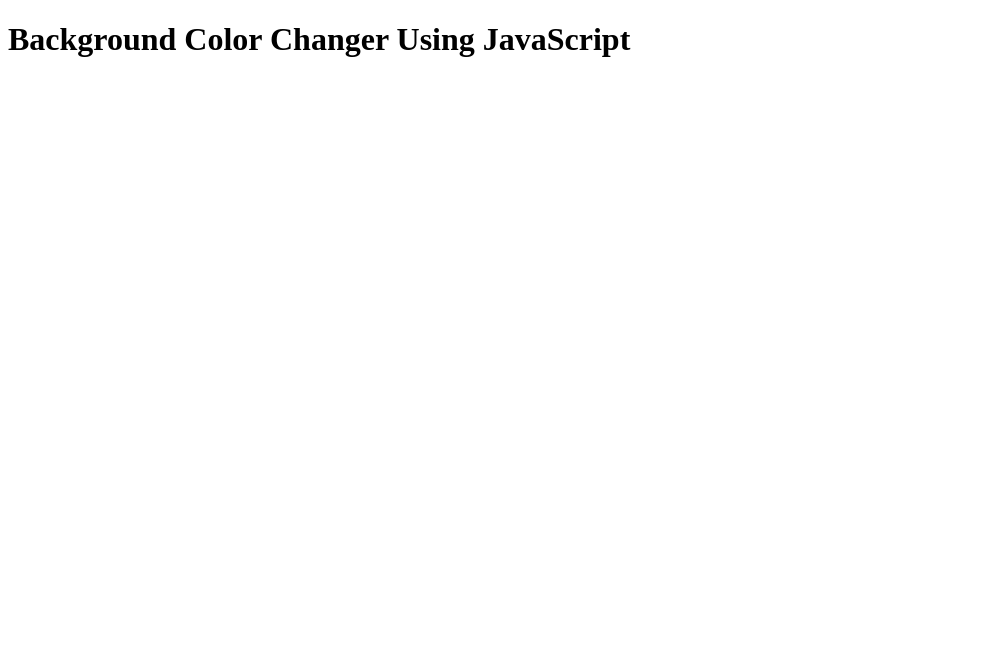
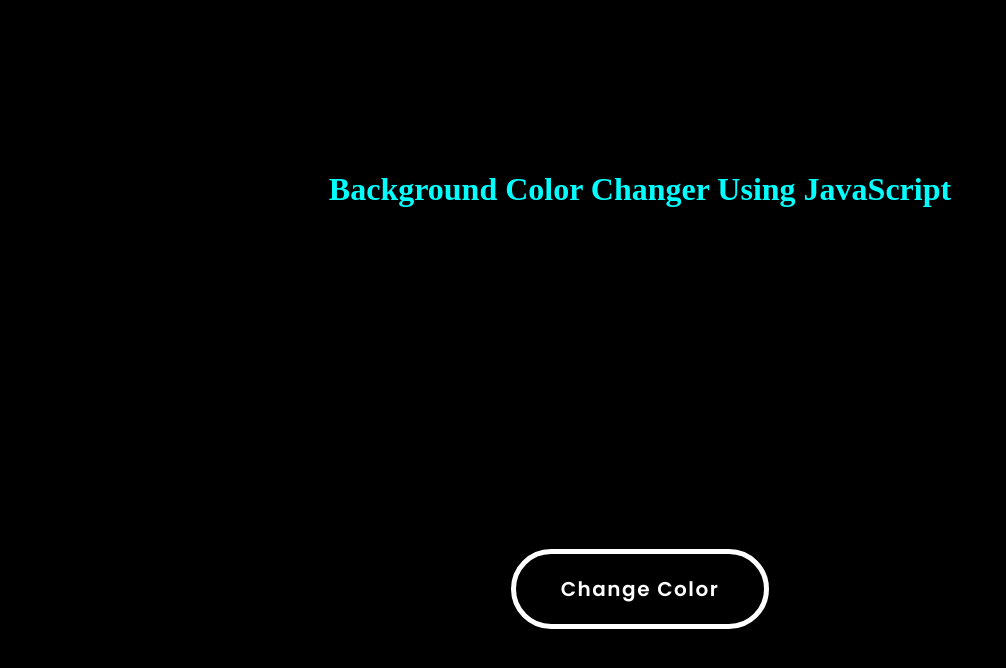
Before and after one commit to jpg04/jpg04-Web-Development-Project, a plain HTML site: page Bg-Color-Changer-Using-JS/index.html in a window 1280 px wide. Shown: the whole page, without its empty margins (0-1006 px from the left). Drawn offline with Linux system fonts and the light colour scheme.

Commit message:
Done with Background color changer project

```diff
--- a/Bg-Color-Changer-Using-JS/app.js
+++ b/Bg-Color-Changer-Using-JS/app.js
@@ -0,0 +1,13 @@
+function changeColor(){
+    document.body.style.backgroundColor=
+    'rgb(' + Math.round(Math.random() * 255) +
+    ',' +  Math.round(Math.random() * 255) +
+    ',' + Math.round(Math.random() * 255) + ')';
+}
+
+/* function changeColor(){
+    document.body.style.backgroundColor=
+    'rgb(' + Math.round(Math.random() * 255) +
+    ',' +  Math.round(Math.random() * 255) +
+    ',' + Math.round(Math.random() * 255) + ')';
+} */
--- a/Bg-Color-Changer-Using-JS/index.html
+++ b/Bg-Color-Changer-Using-JS/index.html
@@ -1,12 +1,21 @@
 <!DOCTYPE html>
 <html lang="en">
-<head>
-    <meta charset="UTF-8">
-    <meta http-equiv="X-UA-Compatible" content="IE=edge">
-    <meta name="viewport" content="width=device-width, initial-scale=1.0">
+  <head>
+    <meta charset="UTF-8" />
+    <meta http-equiv="X-UA-Compatible" content="IE=edge" />
+    <meta name="viewport" content="width=device-width, initial-scale=1.0" />
     <title>Background Color Changer Using JavaScript</title>
-</head>
-<body>
-    <h1>Background Color Changer Using JavaScript</h1>
-</body>
+    <link
+      href="https://fonts.googleapis.com/css2?family=Poppins:wght@600&display=swap"
+      rel="stylesheet"
+    />
+    <link rel="stylesheet" href="style.css">
+    <script src="app.js"></script>
+  </head>
+  <body>
+    <div class="cc">
+        <h1>Background Color Changer Using JavaScript</h1>
+    </div>
+    <button onclick="changeColor()">Change Color</button>
+  </body>
 </html>
--- a/Bg-Color-Changer-Using-JS/style.css
+++ b/Bg-Color-Changer-Using-JS/style.css
@@ -0,0 +1,28 @@
+*{
+    padding: 0;
+    margin: 0
+}
+
+body{
+    background-color: black;
+    height: 100vh;
+    display: grid;
+    place-items: center;
+}
+
+.cc{
+    color: aqua;
+}
+
+button{
+    font-family:'Poppins',sans-serif;
+    font-size: 20px;
+    padding: 20px 45px;
+    background-color: transparent;
+    border: 5px solid #ffffff;
+    color: #ffffff;
+    letter-spacing: 1.5px;
+    border-radius: 50px;
+    cursor: pointer;
+    outline: none;
+}
```
